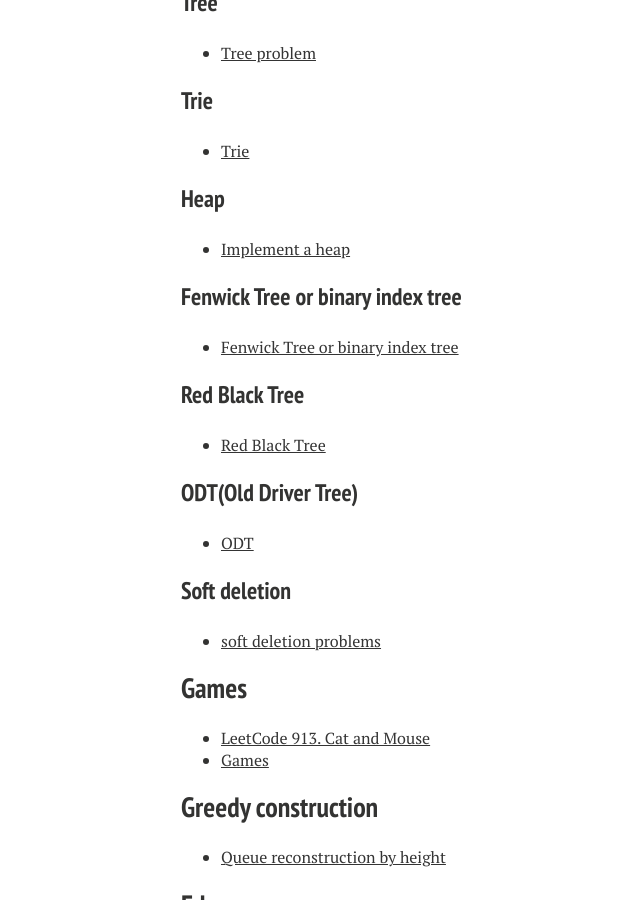
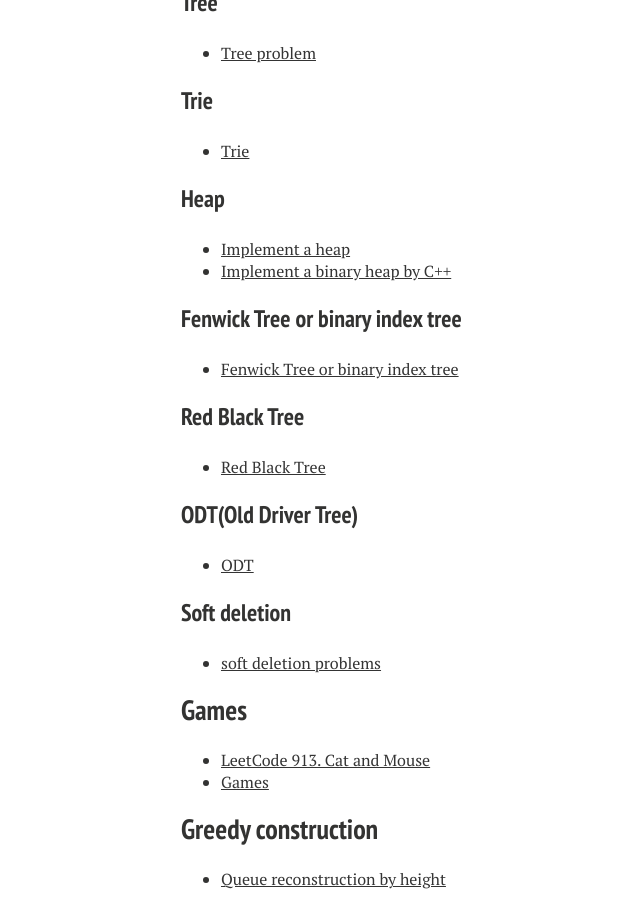
Before and after one commit to xiaokeshen/xiaokeshen.github.io, a Jekyll site: the page built from blog/index.md, in a window 1280 px wide and 900 px high, scrolled down 8010 px. Shown: the whole window, without its empty margins (139-779 px from the left). Built offline with Jekyll 4.4.1, drawn with Linux system fonts in a browser that asks for light colours; nearby versions of some CDN libraries.

Commit message:
update blog

```diff
--- a/blog/index.md
+++ b/blog/index.md
@@ -272,6 +272,7 @@ My 'Serious' coding got started since I became a student as a Computer Science M
 
 ### Heap
 - [Implement a heap](https://medium.com/@jim.morris.shen/implement-a-heap-b36ee24ea0cf?source=friends_link&sk=7253e64b1021a3b0bd351a396876a177)
+- [Implement a binary heap by C++](https://medium.com/@jim.morris.shen/implement-a-binary-heap-by-c-d02a9499f61e?sk=74fdb51e0ea1d04eff394dc29cfa37bf)
 
 ### Fenwick Tree or binary index tree
 - [Fenwick Tree or binary index tree](https://medium.com/@jim.morris.shen/fenwick-tree-or-binary-index-tree-5ee59877707c?source=friends_link&sk=0fa16fc60e8604e81b6df22654ea366e)
```
